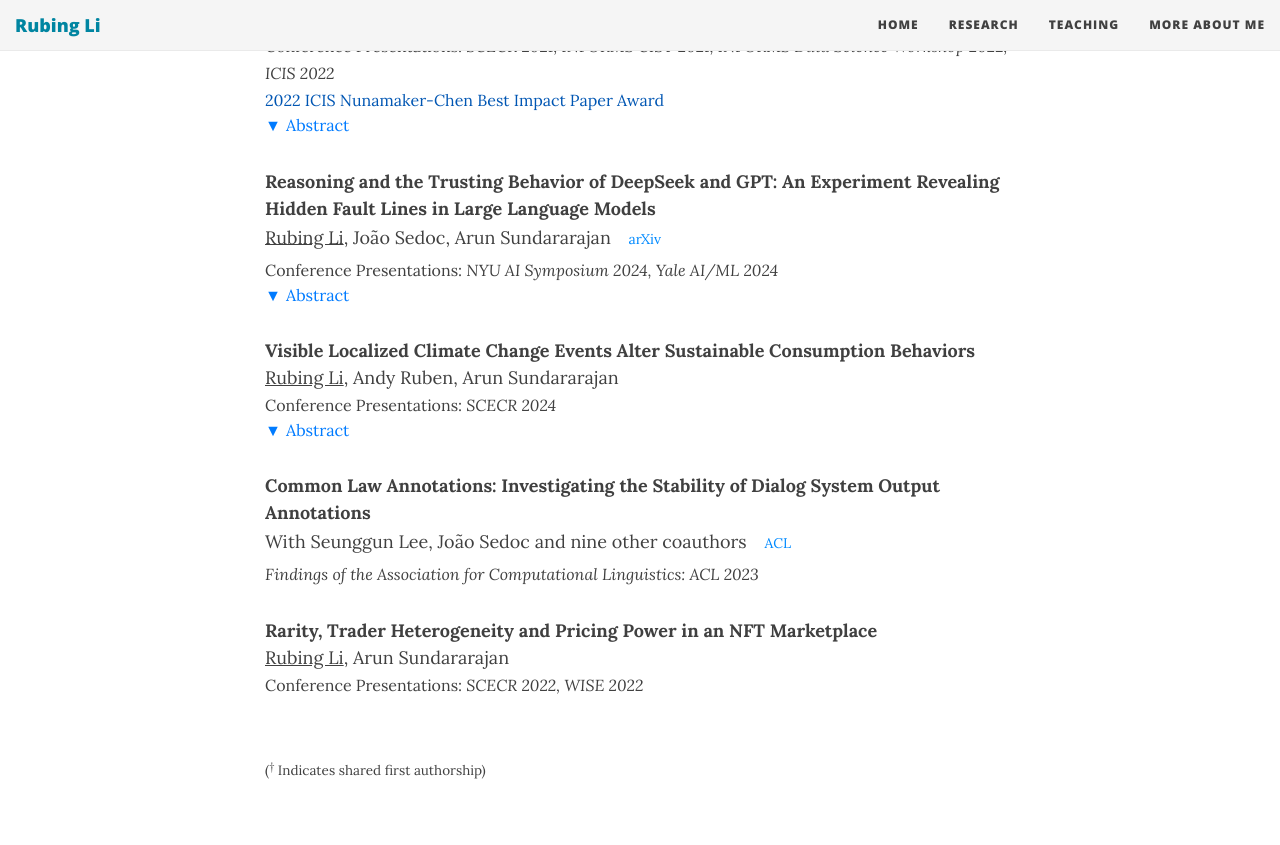
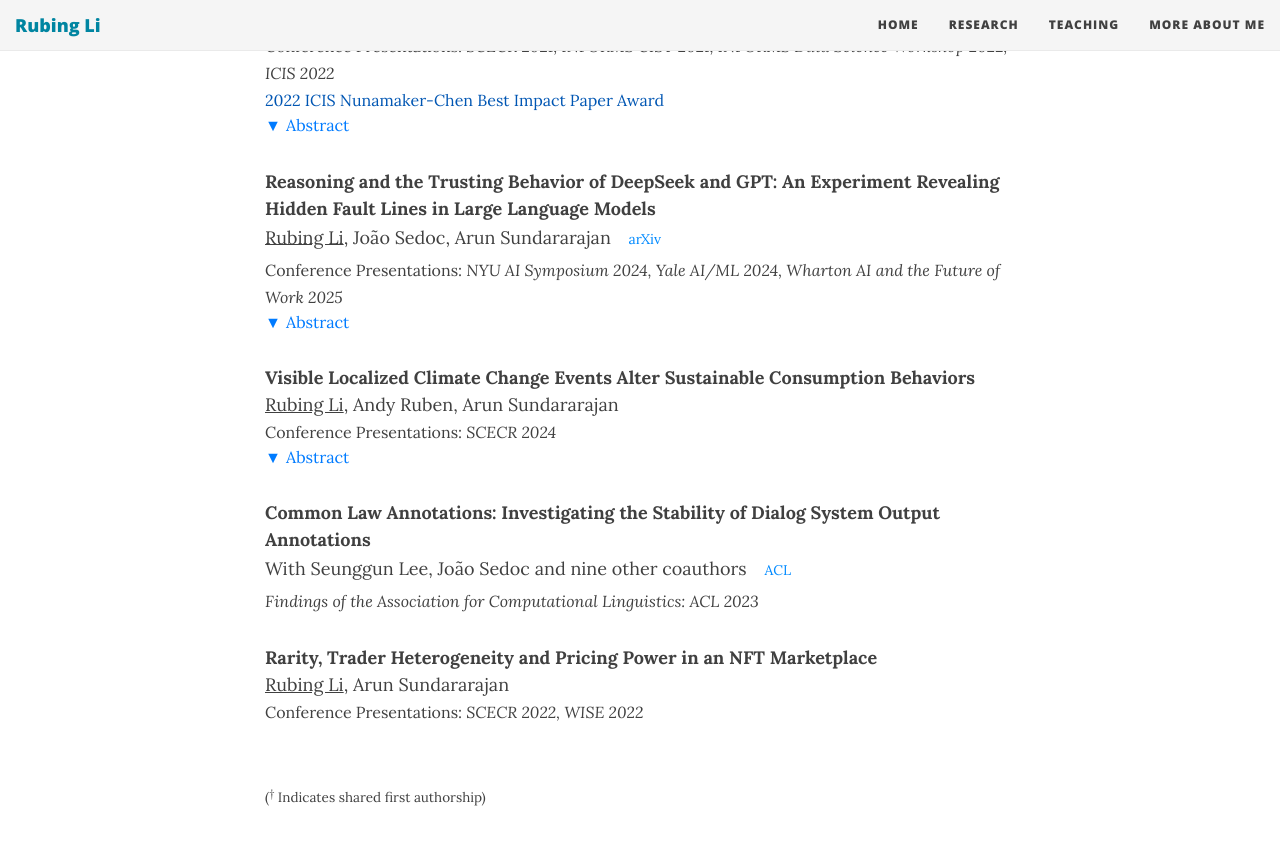
Before and after one commit to RubingLi123/rubingli123.github.io, a Jekyll site: the page built from research.md, in a window 1280 px wide and 900 px high, scrolled down 694 px. Shown: the top 845 px of the window. Built offline with Jekyll 4.4.1, drawn with Linux system fonts in a browser that asks for light colours; nearby versions of some CDN libraries.

Commit message:
Update research.md

```diff
--- a/research.md
+++ b/research.md
@@ -70,7 +70,7 @@ This study introduces a novel, theory-driven video analytics framework to predic
 
 **Reasoning and the Trusting Behavior of DeepSeek and GPT: An Experiment Revealing Hidden Fault Lines in Large Language Models**
 <u>Rubing Li</u>, João Sedoc, Arun Sundararajan   [arXiv](https://arxiv.org/pdf/2502.12825){: .btn}
-<span style="font-size: 16px;">Conference Presentations: <em>NYU AI Symposium 2024, Yale AI/ML 2024</em></span>
+<span style="font-size: 16px;">Conference Presentations: <em>NYU AI Symposium 2024, Yale AI/ML 2024, Wharton AI and the Future of Work 2025</em></span>
 <span class="abstract-link" onclick="toggleAbstract('abstract4', this)">
     <span class="triangle">▼</span> Abstract
 </span>
```
